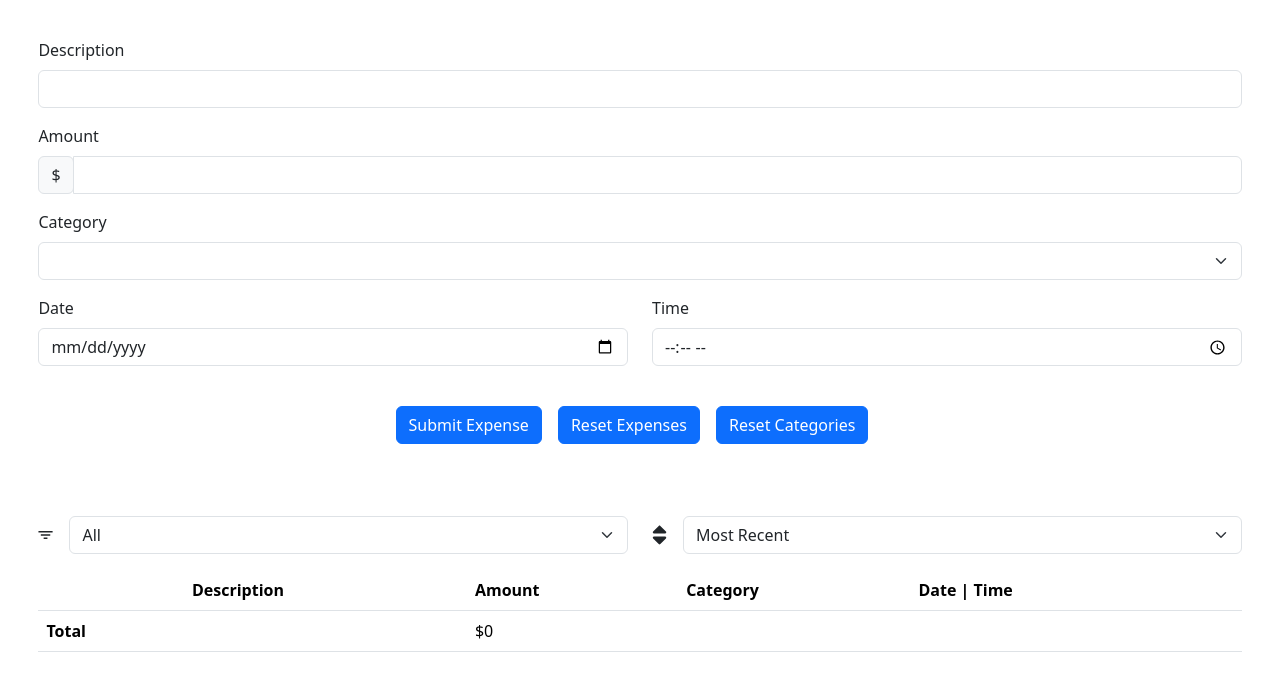
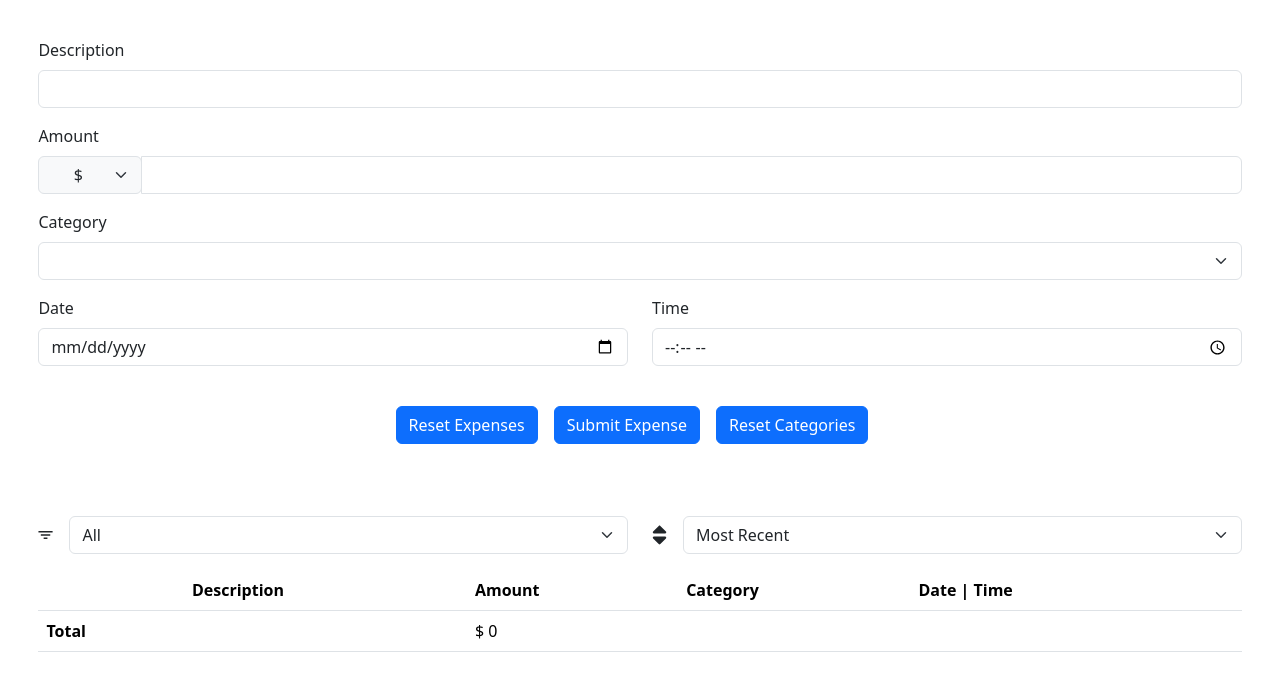
Before and after one commit to grenn24/Expense-Tracker, a React (Vite) app: page / in a window 1280 px wide. Shown: the top 676 px of the page. Built offline with nearby package versions, Linux system fonts and the light colour scheme.

Commit message:
Added currency symbol

```diff
--- a/src/App.tsx
+++ b/src/App.tsx
@@ -46,6 +46,8 @@ function App() {
 	const deleteExpenses = (index: number) =>
 		updateExpenses(expenses.filter((_, i) => i !== index));
 
+	const [currencySymbol, setCurrencySymbol] = useState<string>("$");
+
 	return (
 		<>
 			<AddExpense
@@ -56,6 +58,7 @@ function App() {
 				updateExpenses={updateExpenses}
 				categories={categories}
 				updateCategories={updateCategories}
+				setCurrencySymbol={setCurrencySymbol}
 			/>
 			<br />
 			<br />
@@ -64,6 +67,7 @@ function App() {
 				expenses={expenses}
 				deleteExpense={deleteExpenses}
 				categories={categories}
+				currencySymbol={currencySymbol}
 			/>
 		</>
 	);
--- a/src/components/AddExpense/AddExpense.tsx
+++ b/src/components/AddExpense/AddExpense.tsx
@@ -6,6 +6,7 @@ interface Prop {
 	updateExpenses: (expenses: Expense[]) => void;
 	categories: ReadonlyArray<String>;
 	updateCategories: (newCategory: ReadonlyArray<String>) => void;
+	setCurrencySymbol: (currencySymbol: string) => void
 }
 interface Expense {
 	id: number;
@@ -21,7 +22,7 @@ const AddExpense = ({
 	addExpenses,
 	categories,
 	updateCategories,
-	updateExpenses,
+	updateExpenses, setCurrencySymbol
 }: Prop) => {
 	const {
 		register,
@@ -34,6 +35,7 @@ const AddExpense = ({
 	return (
 		<>
 			<form
+				className="d-flex flex-column justify-content-center"
 				onSubmit={handleSubmit((data) => {
 					if (data.customCategory !== undefined) {
 						updateCategories([...categories, data.customCategory] as const);
@@ -78,10 +80,22 @@ const AddExpense = ({
 						<label htmlFor="amount" className="form-label">
 							Amount
 						</label>
+						<div className="d-flex">
 							<div className="input-group has-validation">
-							<span className="input-group-text" id="inputGroupPrepend">
-								$
-							</span>
+								<select
+									className="form-select bg-light"
+									aria-label="Default select example"
+									default-value="$"
+									style={{ flex: 1 , textAlign: "center"}}
+									onChange = {(e) => setCurrencySymbol(e.target.value)}
+								>
+									<option value="$">$</option>
+									<option value="€">€</option>
+									<option value="£">£</option>
+									<option value="¥">¥</option>
+									<option value="₣">₣</option>
+									<option value="₹">₹</option>
+								</select>
 								<input
 									{...register("amount", {
 										required: true,
@@ -94,7 +108,9 @@ const AddExpense = ({
 									id="amount"
 									autoComplete="new-password"
 									aria-describedby="inputGroupPrepend"
+									style={{ flex: 20 }}
 								/>
+							</div>
 						</div>
 						{errors.amount?.type === "required" ? (
 							<span style={{ color: "red" }}>The amount field is required</span>
@@ -200,19 +216,19 @@ const AddExpense = ({
 					>
 						<button
 							className={`btn btn-primary me-3 w-auto`}
-							type="submit"
-							onClick={() => {}}
-						>
-							Submit Expense
-						</button>
-						<button
-							className={`btn btn-primary me-3 w-auto`}
 							type="button"
 							onClick={() => {
 								updateExpenses([]);
 							}}
 						>
 							Reset Expenses
+						</button>
+						<button
+							className={`btn btn-primary me-3 w-auto`}
+							type="submit"
+							onClick={() => {}}
+						>
+							Submit Expense
 						</button>
 						<button
 							className={`btn btn-primary me-3 w-auto`}
--- a/src/components/ViewExpenses/ViewExpenses.tsx
+++ b/src/components/ViewExpenses/ViewExpenses.tsx
@@ -18,9 +18,10 @@ interface Prop {
 	expenses: Expense[];
 	deleteExpense: (index: number) => void;
 	categories: ReadonlyArray<String>;
+	currencySymbol: string;
 }
 
-const ViewExpenses = ({ expenses, deleteExpense, categories }: Prop) => {
+const ViewExpenses = ({ expenses, deleteExpense, categories, currencySymbol }: Prop) => {
 	const { register, watch } = useForm();
 
 	const [filteredExpenses, setFilteredExpenses] = useState<Expense[]>(expenses);
@@ -111,7 +112,7 @@ const ViewExpenses = ({ expenses, deleteExpense, categories }: Prop) => {
 						<tr key={index}>
 							<th scope="row">{index + 1}.</th>
 							<td>{expense.description}</td>
-							<td>{`\$${expense.amount}`}</td>
+							<td>{`${currencySymbol} ${expense.amount}`}</td>
 							<td>{expense.category}</td>
 							<td>{`${expense.date} | ${expense.time}`}</td>
 							<td>
@@ -124,7 +125,7 @@ const ViewExpenses = ({ expenses, deleteExpense, categories }: Prop) => {
 					<tr key={-1}>
 						<th scope="row">Total</th>
 						<td></td>
-						<td>{`\$${totalAmount}`}</td>
+						<td>{`${currencySymbol} ${totalAmount}`}</td>
 						<td></td>
 						<td></td>
 						<td></td>
```
Lines whose indentation alone changed are shown as unchanged.
